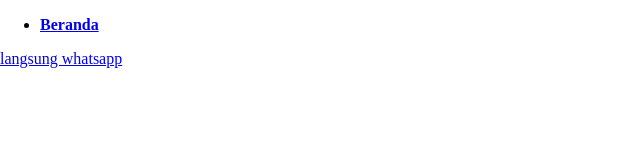
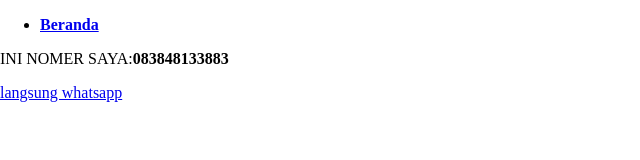
Before and after one commit to ArticBurn/desainweb, a plain HTML site: page contact.html in a window 1280 px wide. Shown: the whole page, without its empty margins (0-640 px from the left). Drawn offline with Linux system fonts and the light colour scheme.

Commit message:
contact nambah

```diff
--- a/contact.html
+++ b/contact.html
@@ -14,6 +14,7 @@
             <a href="rohim.html">Beranda</a>
         </b></li>
     </ul>
+    <p>INI NOMER SAYA:<strong>083848133883</strong></p>
      <a href="https://wa.me/083848133883">langsung whatsapp</a>
 
 
```
